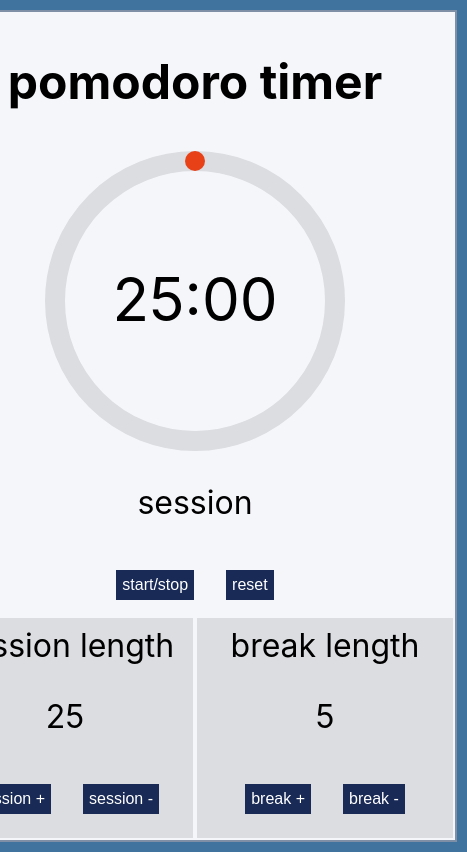
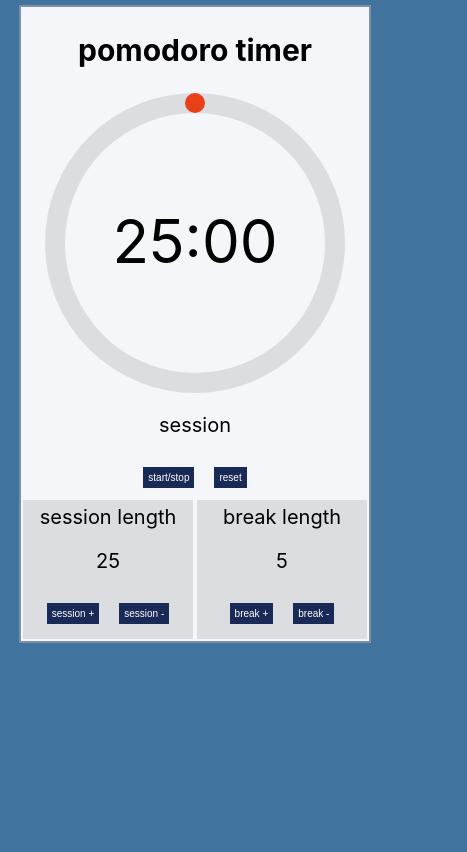
Before and after one commit to markoter/pomodoro-timer, a React (Create React App) app: page / in a window 390 px wide. Shown: the whole page, 467 px wide, since content can reach past the window. Built offline with nearby package versions, Linux system fonts and the light colour scheme.

Commit message:
add responsivility

```diff
--- a/src/App.js
+++ b/src/App.js
@@ -108,7 +108,7 @@ function App() {
           // reset()
         }
       }
-    }, 10)
+    }, 1000)
     return () => clearInterval(counter)
   }, [state, playAudio])
 
--- a/src/index.css
+++ b/src/index.css
@@ -6,6 +6,10 @@
   --color-button: #192a56;
   --color-pomodoro-session: #e84118;
   --color-pomodoro-break: #4cd137;
+}
+
+html {
+  font-size: 16px;
 }
 
 body {
@@ -24,7 +28,7 @@ body {
   background-color: var(--color-app);
   border: 2px solid var(--color-borders);
   text-align: center;
-  margin: 10px;
+  margin: 0.5rem;
   height: fit-content;
   width: fit-content;
   display: flex;
@@ -46,7 +50,7 @@ body {
   margin: 2px;
   padding: 0.5rem;
   background-color: var(--color-app-secondary);
-  width: 15rem;
+  width: 16rem;
   display: flex;
   flex-direction: column;
 }
@@ -60,7 +64,7 @@ body {
 button {
   font-size: 1rem;
   margin: 1rem;
-  padding: 6px;
+  padding: 0.5rem;
   background-color: var(--color-button);
   color: white;
   border: none;
@@ -68,4 +72,15 @@ button {
 
 .hidden {
   display: none;
+}
+
+@media only screen and (max-width: 600px) {
+  html {
+    font-size: 12px;
+  }
+}
+@media only screen and (max-width: 400px) {
+  html {
+    font-size: 10px;
+  }
 }/*# sourceMappingURL=index.css.map */
--- a/src/index.scss
+++ b/src/index.scss
@@ -8,7 +8,9 @@
   --color-pomodoro-session: #e84118;
   --color-pomodoro-break: #4cd137;
 }
-
+html {
+  font-size: 16px;
+}
 body {
   background-color: var(--color-background);
   margin: 0;
@@ -22,16 +24,13 @@ body {
   justify-content: center;
   align-items: center;
 
-  // * {
-  //   border: 2px solid var(--color-borders);
-  // }
 }
 
 #app {
   background-color: var(--color-app);
   border: 2px solid var(--color-borders);
   text-align: center;
-  margin: 10px;
+  margin: 0.5rem;
   height: fit-content;
   width: fit-content;
   display: flex;
@@ -56,7 +55,7 @@ body {
       padding: 0.5rem;
       background-color: var(--color-app-secondary);
       // border: 2px solid var(--color-borders);
-      width: 15rem;
+      width: 16rem;
       display: flex;
       flex-direction: column;
     }
@@ -69,13 +68,12 @@ body {
       margin: 0;
     }
   }
-
 }
 
 button {
   font-size: 1rem;
   margin: 1rem;
-  padding: 6px;
+  padding: 0.5rem;
   background-color: var(--color-button);
   color: white;
   border: none;
@@ -84,3 +82,14 @@ button {
 .hidden {
   display: none;
 }
+
+@media only screen and (max-width: 600px) {
+  html {
+    font-size: 12px;
+  }
+}
+@media only screen and (max-width: 400px) {
+  html {
+    font-size: 10px;
+  }
+}
```
Also changed, not shown: 1 other file (tests, documents, lock files or other folders).
